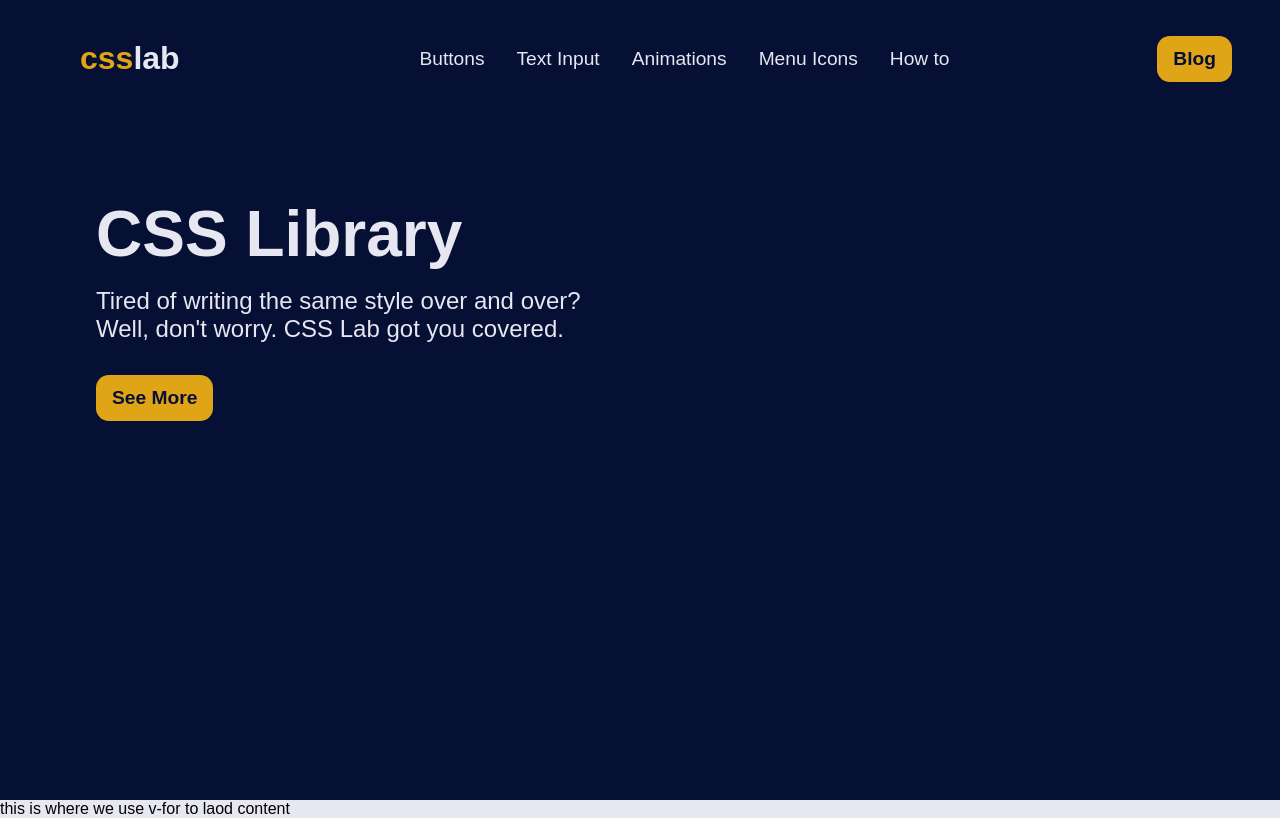
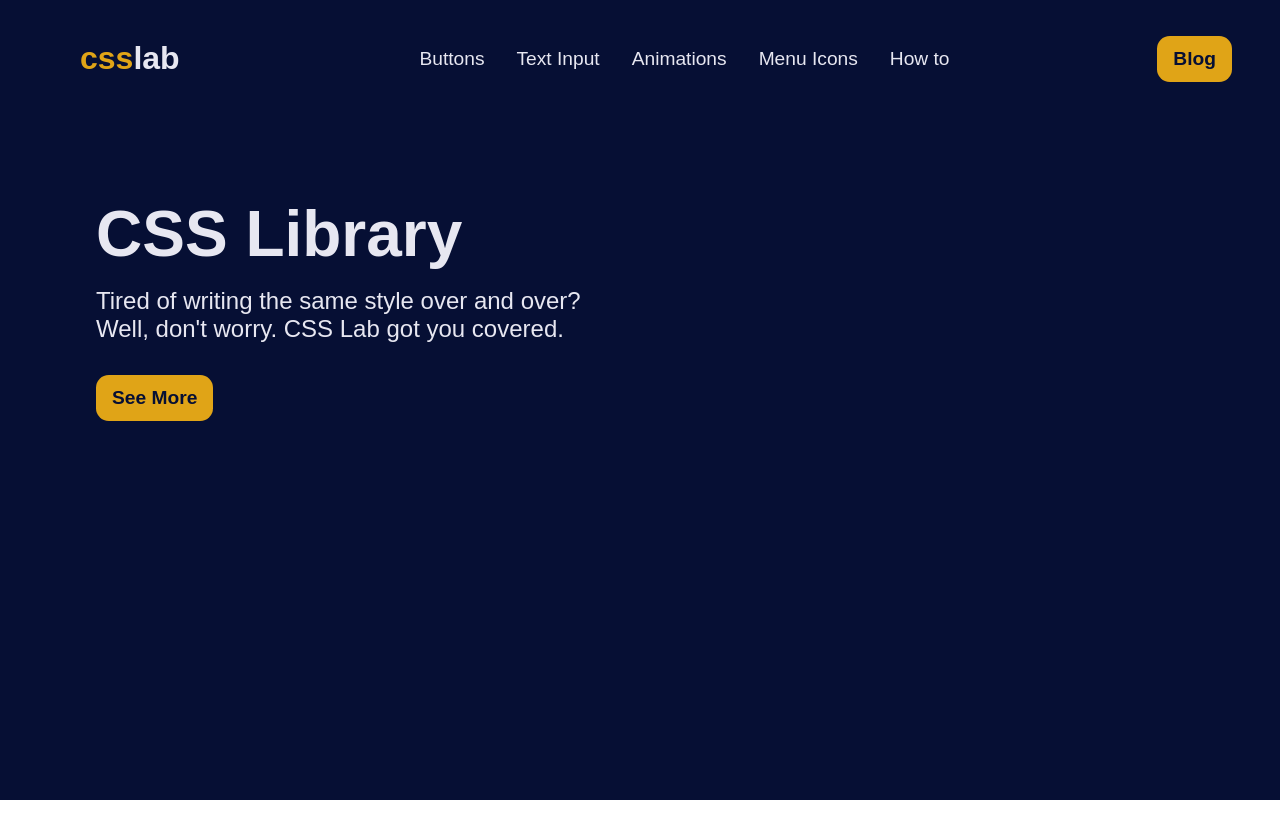
Before and after one commit to yusef-codes10/css-lab-vue, a Vue app: page / in a window 1280 px wide. Built offline with nearby package versions, Linux system fonts and the light colour scheme.

Commit message:
v-for logic

```diff
--- a/src/components/CardsComponent.vue
+++ b/src/components/CardsComponent.vue
@@ -8,6 +8,6 @@ defineProps({
 })
 </script>
 
-<template>c</template>
+<template>c CCCCCCCCCCCCCCCCCCCCCCCCCC</template>
 
 <style scoped></style>
--- a/src/components/CardsContainer.vue
+++ b/src/components/CardsContainer.vue
@@ -1,11 +1,14 @@
 <script setup>
 import data from '@/data/data.js'
+import CardsComponent from './CardsComponent.vue'
 
 console.log(data)
 </script>
 
 <template>
-  <div class="components-container">this is where we use v-for to laod content</div>
+  <div class="components-container">
+    <CardsComponent v-for="card in cards" :key="card.id" />
+  </div>
 </template>
 
 <style scoped>
```
